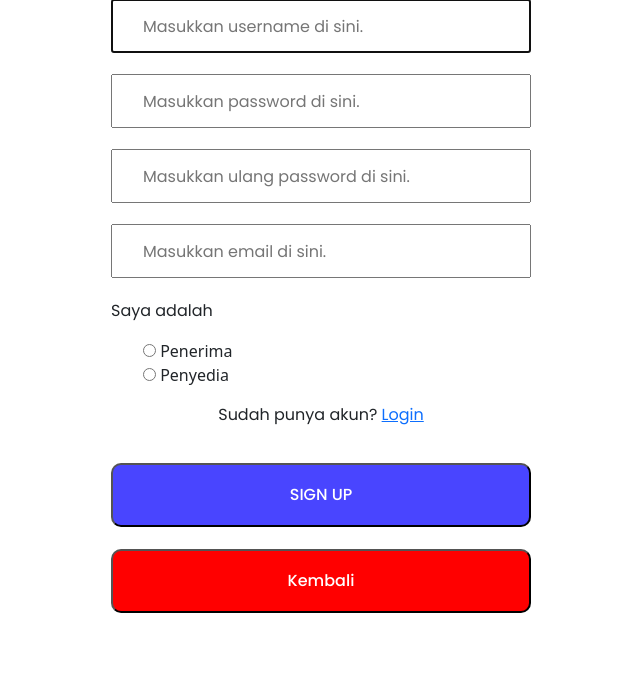
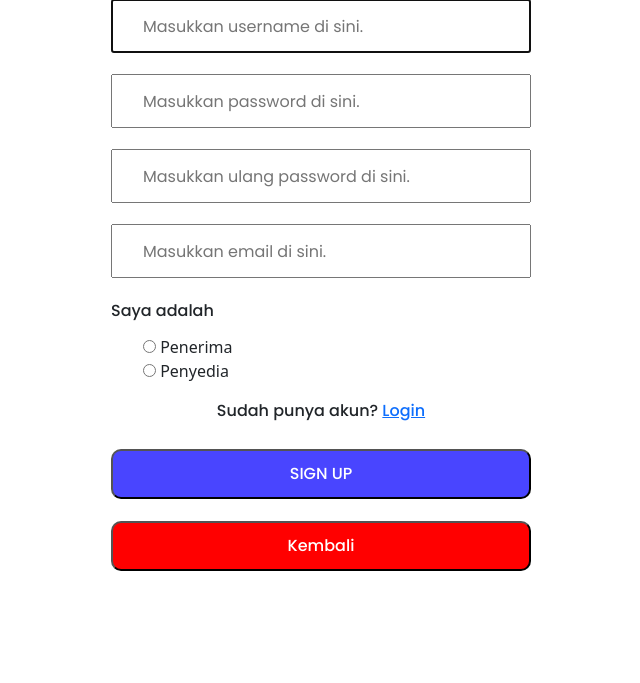
Before and after one commit to PBP-A07/pedulilindungi2.0, a Django app: page /auth/ in a window 1280 px wide. Shown: the part 117-800 px from the top of the page, without its empty margins (319-959 px from the left). Run offline with Django 3.2, Linux system fonts and the light colour scheme.

Commit message:
Minor fixes

```diff
--- a/static/css/account/signup.css
+++ b/static/css/account/signup.css
@@ -13,7 +13,7 @@
 }
 
 .auth-button {
-  height: 64px;
+  height: 50px;
   border-radius: 10px;
   font-family: Poppins;
   font-style: normal;
@@ -96,7 +96,7 @@ input[type="email"] {
 
 #submit {
   background: #4945ff;
-  margin-top: 20px;
+  margin-top: 14px;
 }
 
 #kembali:hover {
@@ -130,8 +130,9 @@ h2 {
 
 p {
   font-size: 16;
-  font-weight: 400;
+  font-weight: 500;
   font-family: "Poppins", sans-serif;
+  margin-bottom: 12px;
 }
 
 li::marker {
```
Also changed, not shown: static/css/account/login.css (+4 -20 lines).
